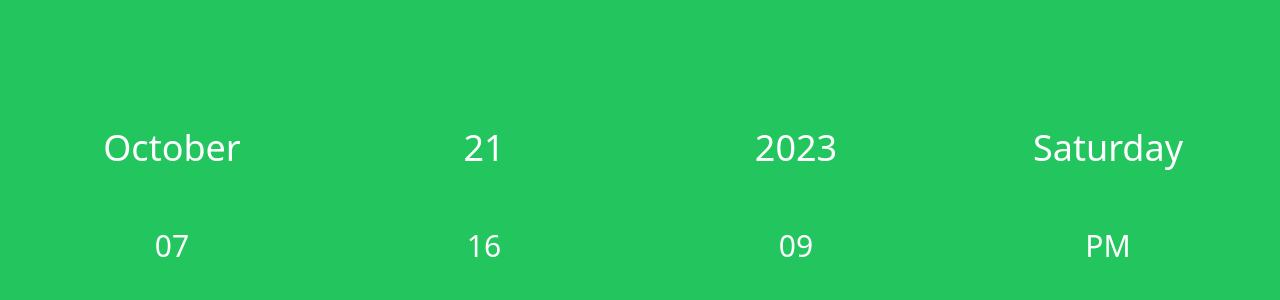
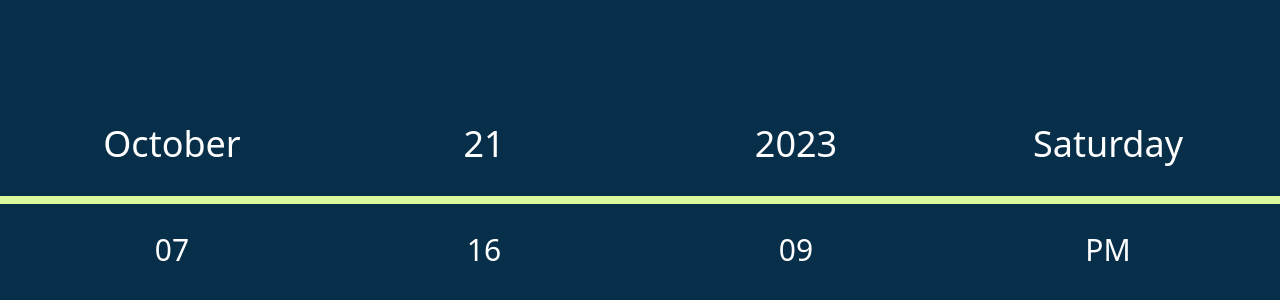
Before and after one commit to stevenharperja/tailwindcss-starter, a website: page public/index.html in a window 1280 px wide. Shown: the part 206-506 px from the top of the page. Drawn offline with Linux system fonts and the light colour scheme.

Commit message:
add border and change background to blue

```diff
--- a/public/index.html
+++ b/public/index.html
@@ -10,13 +10,14 @@
     <script src="script.js" defer></script>
 
 </head>
-<body class="bg-green-500 h-screen flex items-center justify-center grid grid-cols-1 content-center">
+<body class="bg-sky-950 h-screen flex items-center justify-center grid grid-cols-1 content-center">
   <time class="container mx-auto grid lg:grid-cols-4 md:grid-cols-2 p-4 text-white text-4xl text-center">
     <data class="month block p-4">Month</data>
     <data class="dayOfMonth block p-4">00</data>
     <data class="year block p-4">0000</data>
     <data class="dayOfWeek block p-4">SMTWTFS</data>
     </time>
+<hr class= "border-4 border-lime-200">
    <time class="container mx-auto grid grid-cols-4 p-4 text-white text-3xl text-center">
       <data class="hours block p-3">HH</data>
       <data class="minutes block p-3">MM</data>
```
Also changed, not shown: public/style.css.
